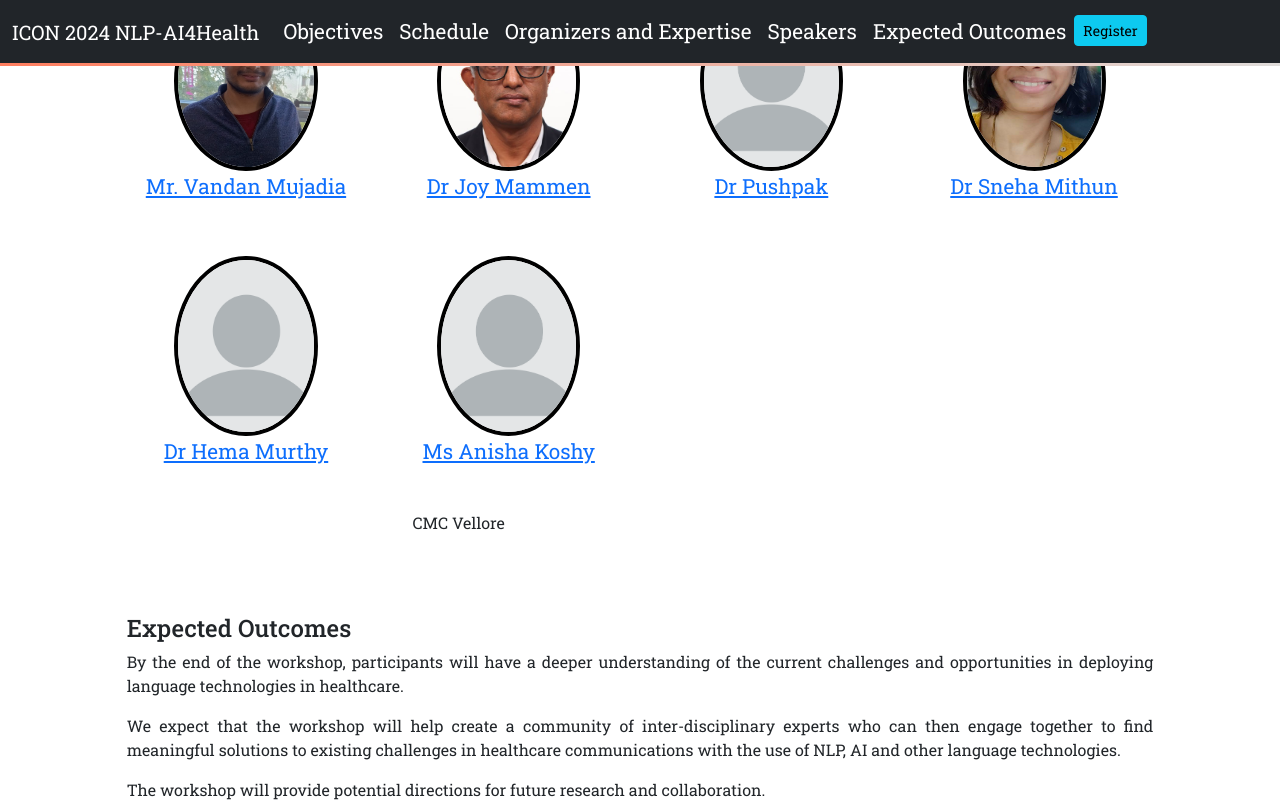
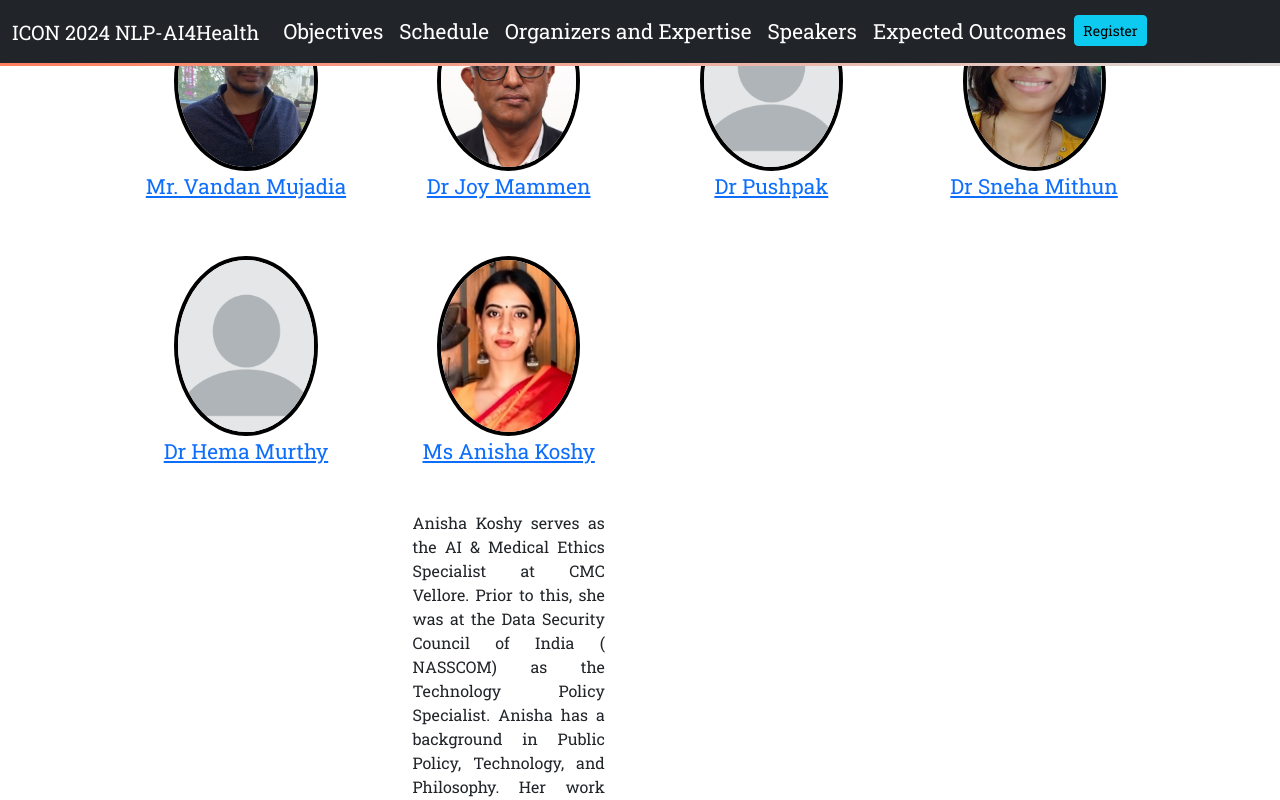
Before and after one commit to parameshkrishnaa/icon2024-workshop, a plain HTML site: page index.html in a window 1280 px wide. Both pictures are taken after a click on the button "Ms Anisha Koshy". Shown: the part 4761-5561 px from the top of the page. Drawn offline with Linux system fonts and the light colour scheme; a web font is replaced by a local one.

Commit message:
Anisha Koshy image and bio updated

```diff
--- a/index.html
+++ b/index.html
@@ -786,12 +786,12 @@
 				</div>
 				<div class="col-md-3">
 					<div class="card">
-						<img src="images/blank_profile.png" alt="Ms Anisha Koshy">
+						<img src="images/img_Anisha_Koshy.jpeg" alt="Ms Anisha Koshy">
 						<a class="" data-bs-toggle="collapse" href="#collapseExample30" role="button" aria-expanded="false" aria-controls="collapseExample30" href="#">Ms Anisha Koshy</a>
 					</div>
 					<div class="collapse" id="collapseExample30">
 						<div class="card card-body">
-							CMC Vellore
+							Anisha Koshy serves as the AI & Medical Ethics Specialist at CMC Vellore. Prior to this, she was at the Data Security Council of India ( NASSCOM) as the Technology Policy Specialist. Anisha has a background in Public Policy, Technology, and Philosophy. Her work focuses on the safe and responsible use of AI infrastructure and digital tools for public good.
 						</div>
 					</div>
 				</div>
```
Also changed, not shown: images/img_Anisha_Koshy.jpeg (added).
